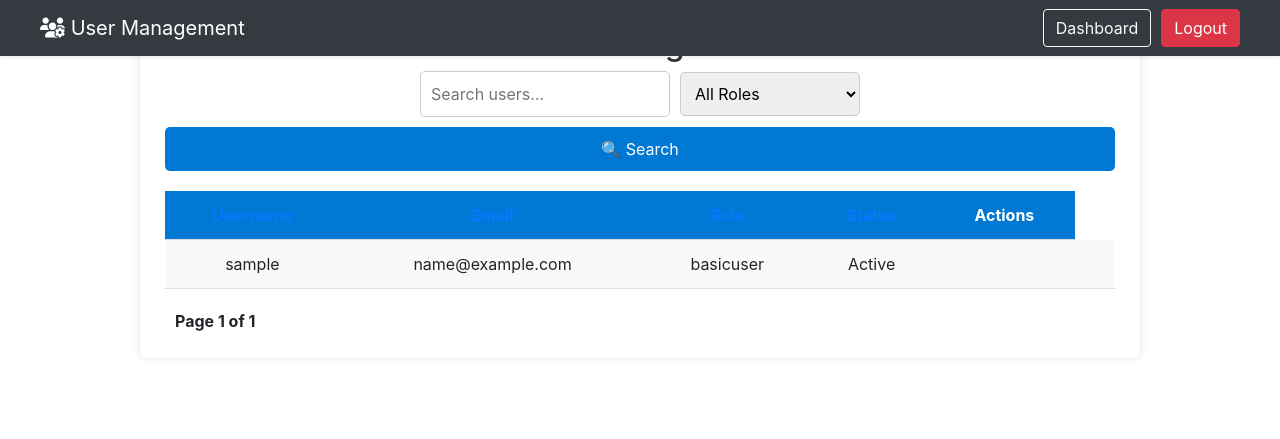
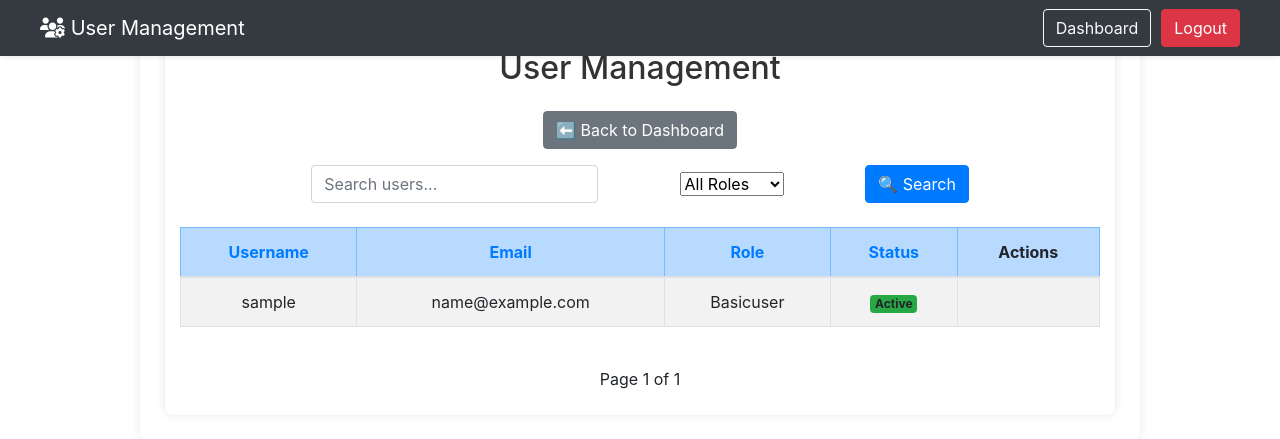
Before and after one commit to uynvu078/Cambridge_teamProject, a Django app: page /users/ in a window 1280 px wide. Shown: the top 439 px of the page. Run offline with Django 5.2, Linux system fonts and the light colour scheme; the visitor is signed in with stand-in values (Sample User, id 1); data comes from the database, SQL or seed files in the repository; some libraries are stand-ins or nearby versions.

Commit message:
Updating Styles

```diff
--- a/user_management/static/css/styles.css
+++ b/user_management/static/css/styles.css
@@ -64,105 +64,11 @@ h2 {
     color: #333;
 }
 
-/* Search & Filter Form */
-.search-filter-form {
-    display: flex;
-    gap: 10px;
-    margin-bottom: 20px;
-    align-items: center;
-    justify-content: center;
-    flex-wrap: wrap;
-}
-
-.search-input, .filter-dropdown {
-    padding: 10px;
-    border: 1px solid #ccc;
-    border-radius: 5px;
-}
-
-.search-input {
-    width: 250px;
-}
-
-.filter-dropdown {
-    width: 180px;
-}
-
-.search-btn {
-    background-color: #0078D4;
-    color: white;
-    padding: 10px 15px;
-    border: none;
-    border-radius: 5px;
-    cursor: pointer;
-}
-
-.search-btn:hover {
-    background-color: #005A9E;
-}
-
-/* Add User Button */
-.add-user-btn {
-    display: inline-block;
-    margin-bottom: 15px;
-    padding: 10px 15px;
-    background-color: #28a745;
-    color: white;
+.user-table th a:link,
+.user-table th a:visited,
+.user-table th a:active {
+    color: white !important;
     text-decoration: none;
-    border-radius: 5px;
-}
-
-.add-user-btn:hover {
-    background-color: #218838;
-}
-
-/* User Table */
-.user-table {
-    width: 100%;
-    border-collapse: collapse;
-    margin-top: 10px;
-}
-
-.user-table th, .user-table td {
-    padding: 12px;
-    text-align: center;
-    border-bottom: 1px solid #ddd;
-}
-
-.user-table th {
-    background-color: #0078D4;
-    color: white;
-}
-
-.user-table tr:nth-child(even) {
-    background-color: #f9f9f9;
-}
-
-/* Action Buttons */
-.actions a {
-    text-decoration: none;
-    font-weight: bold;
-    padding: 6px 10px;
-    border-radius: 5px;
-    font-size: 14px;
-}
-
-.edit-btn {
-    background-color: #28a745;
-    color: white;
-}
-
-.edit-btn:hover {
-    background-color: #218838;
-}
-
-.delete-btn {
-    background-color: #dc3545;
-    color: white;
-}
-
-.delete-btn:hover {
-    background-color: #c82333;
 }
 
 /* No Users Message */
@@ -235,7 +141,6 @@ h2 {
     width: 100%;
     z-index: 1050;
     box-shadow: 0 2px 5px rgba(0, 0, 0, 0.1);
-    background-color: red !important;
 }
 .navbar .btn + .btn {
     margin-left: 10px;
--- a/user_management/templates/approval/submitted_forms.html
+++ b/user_management/templates/approval/submitted_forms.html
@@ -6,7 +6,7 @@
     <h2 class="text-center mb-3">Submitted Forms for Approval</h2>
 
     <div class="text-center mb-4">
-        <a href="{% url 'form_selection' %}" class="btn btn-secondary">⬅ Go Back</a>
+        <a href="{% url 'form_selection' %}" class="btn btn-secondary">⬅ Go Back to Forms</a>
     </div>
 
     {% if messages %}
--- a/user_management/urls.py
+++ b/user_management/urls.py
@@ -1,20 +1,3 @@
-"""
-URL configuration for user_management project.
-
-The `urlpatterns` list routes URLs to views. For more information please see:
-    https://docs.djangoproject.com/en/5.1/topics/http/urls/
-Examples:
-Function views
-    1. Add an import:  from my_app import views
-    2. Add a URL to urlpatterns:  path('', views.home, name='home')
-Class-based views
-    1. Add an import:  from other_app.views import Home
-    2. Add a URL to urlpatterns:  path('', Home.as_view(), name='home')
-Including another URLconf
-    1. Import the include() function: from django.urls import include, path
-    2. Add a URL to urlpatterns:  path('blog/', include('blog.urls'))
-"""
-
 from django.contrib import admin
 from django.urls import path, include
 from django.http import HttpResponse
@@ -28,7 +11,7 @@ from django.conf.urls.static import static
 def dashboard_view(request):
     return render(request, 'dashboard.html')
 def home_view(request):
-    return HttpResponse("<h1>Welcome to User Management</h1><p><a href='/dashboard/'>Go to Dashboard</a></p>")
+    return render(request, 'home.html')
 
 urlpatterns = [
     path('admin/', admin.site.urls),
--- a/users/templates/users/user_list.html
+++ b/users/templates/users/user_list.html
@@ -1,29 +1,46 @@
 {% extends "base.html" %}
 
 {% block content %}
-<h2>User Management</h2>
+<div class="container py-4">
+
+  <h2 class="mb-4 text-center fw-bold">User Management</h2>
+
+  <!-- Back to Dashboard Button -->
+  <div class="mb-3 text-start">
+    <a href="{% url 'dashboard' %}" class="btn btn-secondary">
+      ⬅️ Back to Dashboard
+    </a>
+  </div>
 
   <!-- Search and Filter Form -->
-<form method="GET" action="{% url 'user_list' %}" class="search-filter-form">
-    <input type="text" name="search" value="{{ search_query }}" placeholder="Search users..." class="search-input">
-
-    <select name="role" class="filter-dropdown">
+  <form method="GET" action="{% url 'user_list' %}" class="row g-2 align-items-center justify-content-center mb-4">
+    <div class="col-sm-4">
+      <input type="text" name="search" value="{{ search_query }}" placeholder="Search users..." class="form-control">
+    </div>
+    <div class="col-sm-3">
+      <select name="role" class="form-select">
         <option value="">All Roles</option>
         <option value="basicuser" {% if role_filter == "basicuser" %}selected{% endif %}>Basic User</option>
         <option value="admin" {% if role_filter == "admin" %}selected{% endif %}>Admin</option>
       </select>
-
-    <button type="submit" class="search-btn">🔍 Search</button>
+    </div>
+    <div class="col-auto">
+      <button type="submit" class="btn btn-primary">🔍 Search</button>
+    </div>
   </form>
 
-<!-- Button for Admins to Add a New User -->
+  <!-- Add User Button -->
   {% if request.user.role == "admin" %}
-    <a href="{% url 'user_create' %}" class="add-user-btn">➕ Add New User</a>
+    <div class="text-end mb-3">
+      <a href="{% url 'user_create' %}" class="btn btn-success">➕ Add New User</a>
+    </div>
   {% endif %}
 
-<!-- User List Table -->
+  <!-- User Table -->
   {% if users %}
-    <table class="user-table">
+  <div class="table-responsive">
+    <table class="table table-striped table-bordered align-middle text-center">
+      <thead class="table-primary">
         <tr>
           <th><a href="?search={{ search_query }}&role={{ role_filter }}&sort_by=username&order={% if sort_by == 'username' and order == 'asc' %}desc{% else %}asc{% endif %}">Username</a></th>
           <th><a href="?search={{ search_query }}&role={{ role_filter }}&sort_by=email&order={% if sort_by == 'email' and order == 'asc' %}desc{% else %}asc{% endif %}">Email</a></th>
@@ -31,46 +48,56 @@
           <th><a href="?search={{ search_query }}&role={{ role_filter }}&sort_by=is_active&order={% if sort_by == 'is_active' and order == 'asc' %}desc{% else %}asc{% endif %}">Status</a></th>
           <th>Actions</th>
         </tr>
+      </thead>
+      <tbody>
         {% for user in users %}
         <tr>
           <td>{{ user.username }}</td>
           <td>{{ user.email }}</td>
-            <td>{{ user.role }}</td>
-            <td>{{ user.is_active|yesno:"Active,Inactive" }}</td>
+          <td class="text-capitalize">{{ user.role }}</td>
           <td>
-                {% if request.user.role == "admin" %}
-                    <a href="{% url 'user_update' user.pk %}" class="edit-btn">✏️ Edit</a>
-                    <a href="{% url 'user_delete' user.pk %}" class="delete-btn">❌ Delete</a>
+            {% if user.is_active %}
+              <span class="badge bg-success">Active</span>
+            {% else %}
+              <span class="badge bg-secondary">Inactive</span>
             {% endif %}
           </td>
           <td>
             {% if request.user.role == "admin" %}
+              <div class="d-flex justify-content-center flex-wrap gap-2">
+                <a href="{% url 'user_update' user.pk %}" class="btn btn-sm btn-outline-success">✏️ Edit</a>
+                <a href="{% url 'user_delete' user.pk %}" class="btn btn-sm btn-outline-danger">❌ Delete</a>
                 {% if user.is_active %}
-                        <a href="{% url 'deactivate_user' user.id %}">Deactivate</a>
+                  <a href="{% url 'deactivate_user' user.id %}" class="btn btn-sm btn-warning">Deactivate</a>
                 {% else %}
-                        <a href="{% url 'reactivate_user' user.id %}">Reactivate</a>
+                  <a href="{% url 'reactivate_user' user.id %}" class="btn btn-sm btn-info">Reactivate</a>
                 {% endif %}
+              </div>
             {% endif %}
           </td>
         </tr>
         {% endfor %}
+      </tbody>
     </table>
+  </div>
   {% else %}
-    <p class="no-users-message">🚨 No users found matching your search criteria.</p>
+    <div class="alert alert-warning text-center">🚨 No users found matching your search criteria.</div>
   {% endif %}
 
-<div class="pagination">
+  <!-- Pagination -->
+  <div class="d-flex justify-content-center align-items-center gap-2 mt-4 flex-wrap">
     {% if users.has_previous %}
-        <a href="?page=1" class="page-btn">⏪ First</a>
-        <a href="?page={{ users.previous_page_number }}" class="page-btn">⬅️ Previous</a>
+      <a href="?page=1" class="btn btn-outline-primary btn-sm">⏪ First</a>
+      <a href="?page={{ users.previous_page_number }}" class="btn btn-outline-primary btn-sm">⬅️ Previous</a>
     {% endif %}
 
-    <span class="current-page">Page {{ users.number }} of {{ users.paginator.num_pages }}</span>
+    <span class="fw-semibold">Page {{ users.number }} of {{ users.paginator.num_pages }}</span>
 
     {% if users.has_next %}
-        <a href="?page={{ users.next_page_number }}" class="page-btn">Next ➡️</a>
-        <a href="?page={{ users.paginator.num_pages }}" class="page-btn">Last ⏩</a>
+      <a href="?page={{ users.next_page_number }}" class="btn btn-outline-primary btn-sm">Next ➡️</a>
+      <a href="?page={{ users.paginator.num_pages }}" class="btn btn-outline-primary btn-sm">Last ⏩</a>
     {% endif %}
   </div>
 
+</div>
 {% endblock %}
```
Also changed, not shown: user_management/templates/form_selection.html (+6 -2 lines), user_management/templates/home.html (added, +20 -0 lines), users/templates/users/upload_signature.html (+7 -0 lines). Lines whose indentation alone changed are shown as unchanged.
